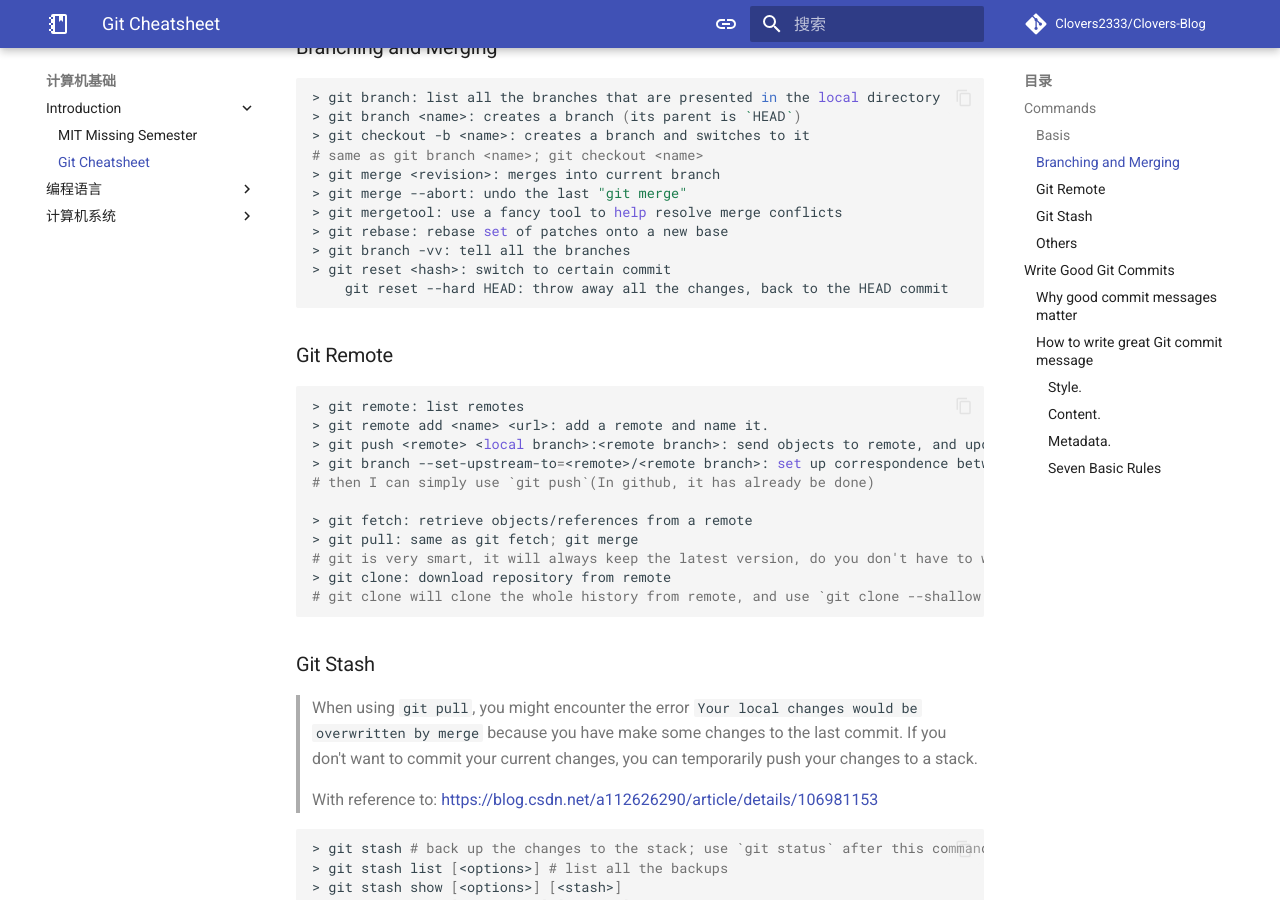
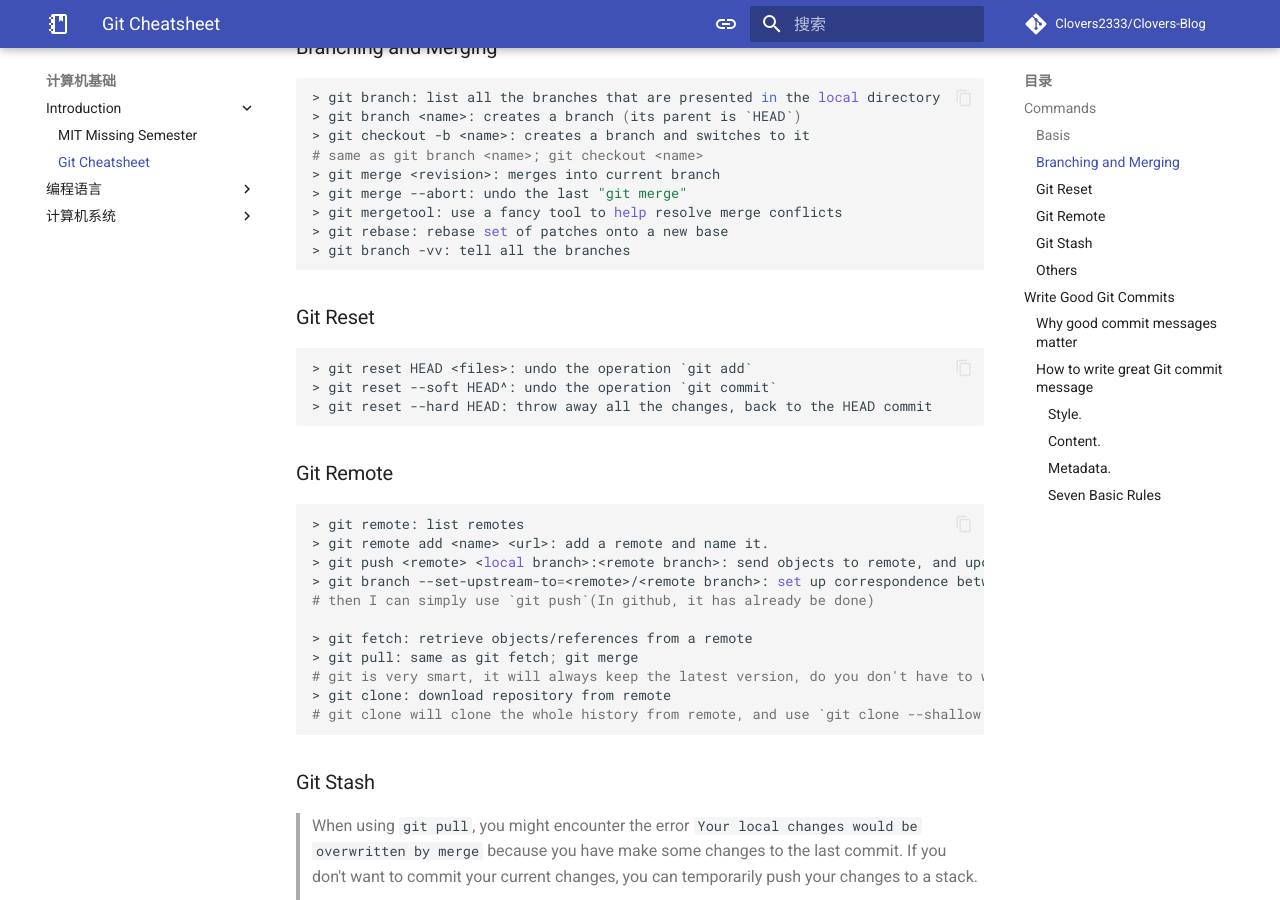
Before and after one commit to Clovers2333/Clovers-Blog, an MkDocs documentation site: the page built from docs/cs/basic/git_cheatsheet.md, in a window 1280 px wide and 900 px high, scrolled down 536 px. Built offline with MkDocs 1.6.1 and Material for MkDocs 9.7.7, drawn with Linux system fonts in a browser that asks for light colours; nearby versions of some CDN libraries; library files that are not in the unit come from our copies; comment, search, counter and statistics services are not loaded.

Commit message:
Modify File: git_cheatsheet.md
Add explanation about "git reset".

````diff
--- a/docs/cs/basic/git_cheatsheet.md
+++ b/docs/cs/basic/git_cheatsheet.md
@@ -31,8 +31,16 @@
 > git mergetool: use a fancy tool to help resolve merge conflicts
 > git rebase: rebase set of patches onto a new base
 > git branch -vv: tell all the branches
-> git reset <hash>: switch to certain commit
-	git reset --hard HEAD: throw away all the changes, back to the HEAD commit
+```
+
+
+
+### Git Reset
+
+```shell
+> git reset HEAD <files>: undo the operation `git add`
+> git reset --soft HEAD^: undo the operation `git commit`
+> git reset --hard HEAD: throw away all the changes, back to the HEAD commit
 ```
 
 
````
